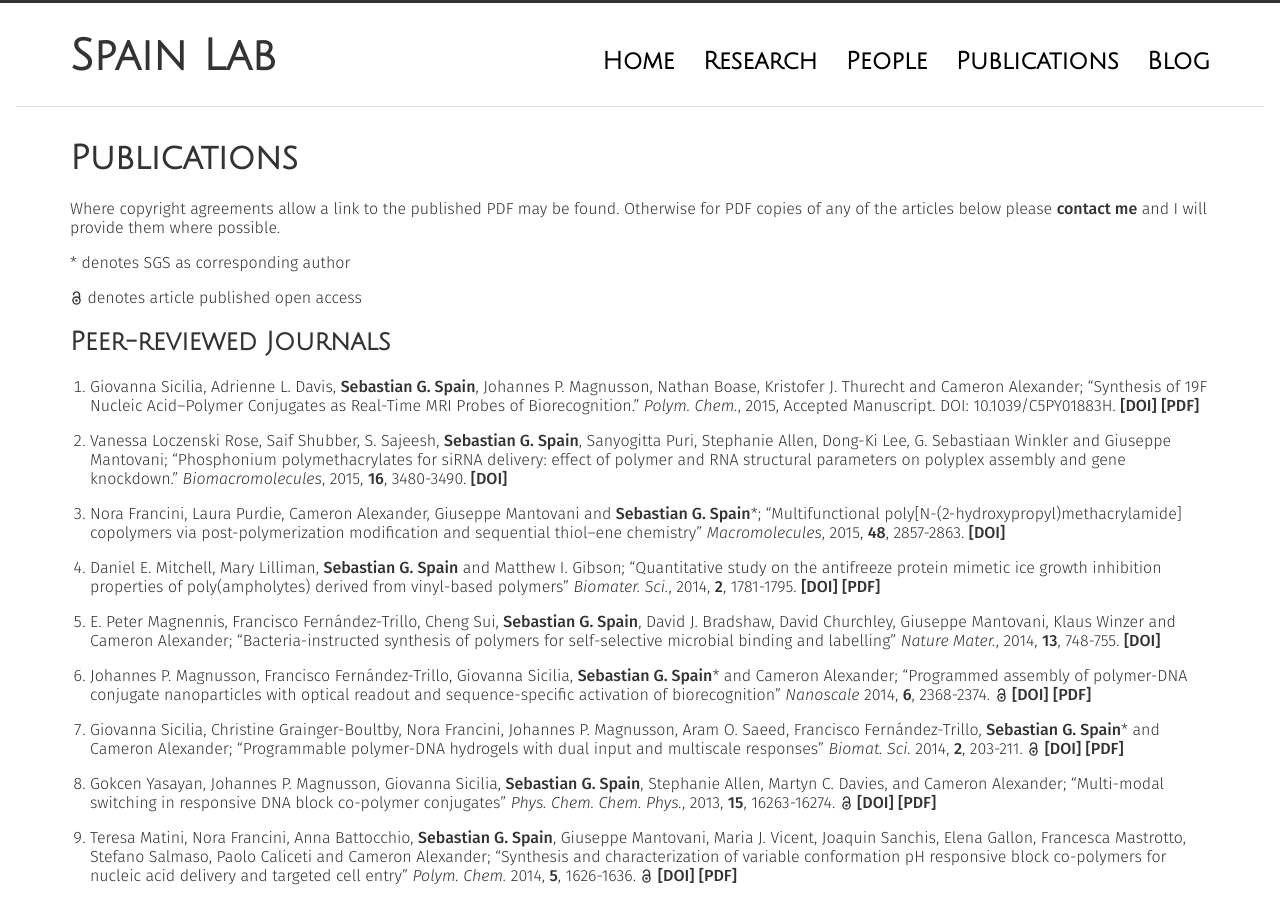
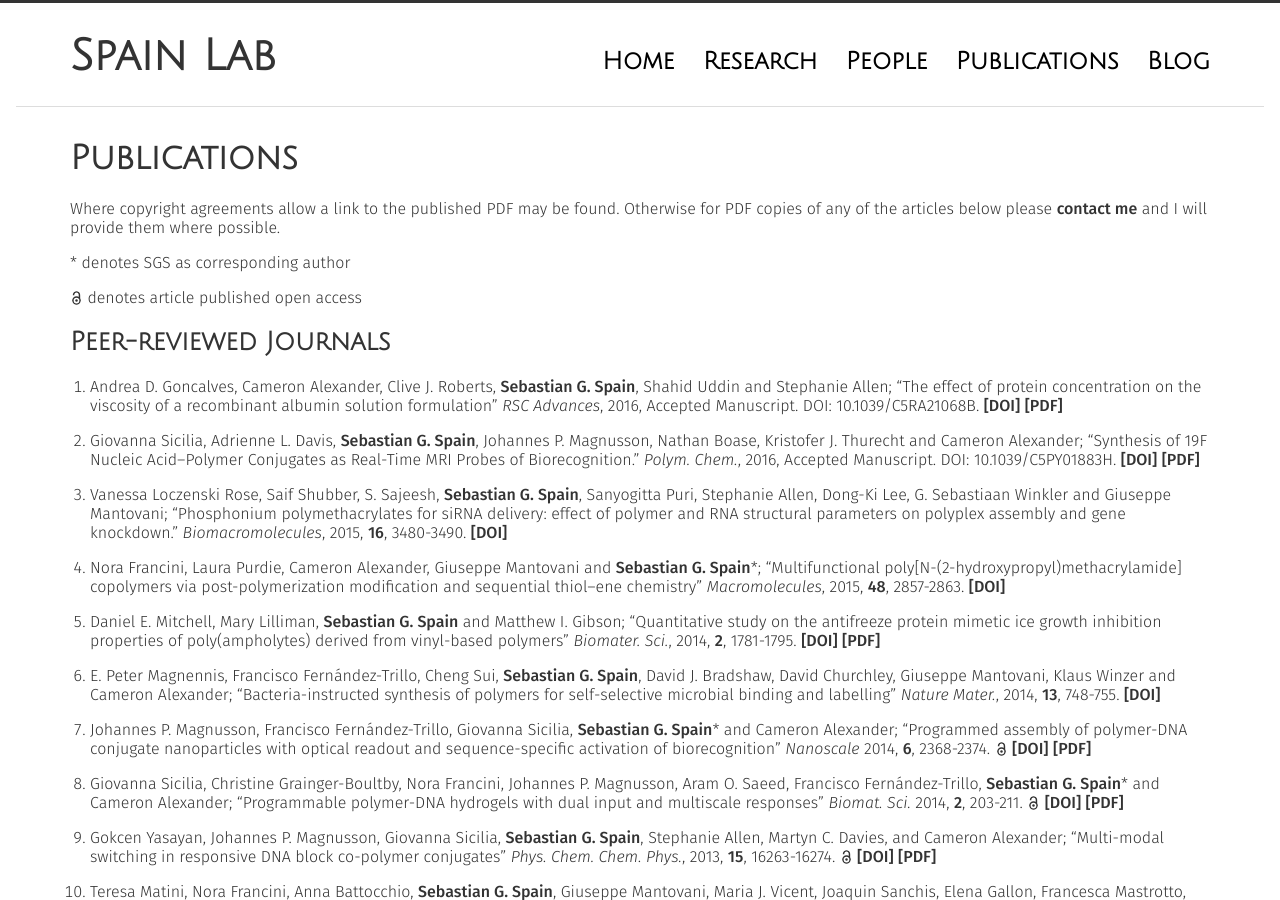
Before and after one commit to sebspain/sebspain.github.io, a Jekyll site: the page built from publications/index.md, in a window 1280 px wide and 900 px high. Built offline with Jekyll 4.4.1, drawn with Linux system fonts in a browser that asks for light colours; Markdown is read by kramdown in place of the engine named in the settings.

Commit message:
added ADG paper

```diff
--- a/publications/index.md
+++ b/publications/index.md
@@ -10,7 +10,9 @@ Where copyright agreements allow a link to the published PDF may be found. Other
 <img height="14px" src="/img/oa.svg" class="oa" alt="open access logo"> denotes article published open access
 
 ##Peer-reviewed Journals
-1. Giovanna Sicilia, Adrienne L. Davis, <strong>Sebastian G. Spain</strong>, Johannes P. Magnusson, Nathan Boase, Kristofer J. Thurecht and Cameron Alexander; "Synthesis of 19F Nucleic Acid–Polymer Conjugates as Real-Time MRI Probes of Biorecognition." <em>Polym. Chem.</em>, 2015, Accepted Manuscript. DOI: 10.1039/C5PY01883H. [\[DOI\]](http://dx.doi.org/10.1039/C5PY01883H) [\[PDF\]](http://sebspain.co.uk/publications/PDFs/2016/c5py01883h_accepted.pdf)
+1. Andrea D. Goncalves, Cameron Alexander, Clive J. Roberts, <strong>Sebastian G. Spain</strong>, Shahid Uddin and Stephanie Allen; "The effect of protein concentration on the viscosity of a recombinant albumin solution formulation" <em>RSC Advances</em>, 2016, Accepted Manuscript. DOI: 10.1039/C5RA21068B. [\[DOI\]](http://dx.doi.org/10.1039/C5RA21068B) [\[PDF\]](http://sebspain.co.uk/publications/PDFs/2016/c5ra21068b_accepted.pdf)
+
+1. Giovanna Sicilia, Adrienne L. Davis, <strong>Sebastian G. Spain</strong>, Johannes P. Magnusson, Nathan Boase, Kristofer J. Thurecht and Cameron Alexander; "Synthesis of 19F Nucleic Acid–Polymer Conjugates as Real-Time MRI Probes of Biorecognition." <em>Polym. Chem.</em>, 2016, Accepted Manuscript. DOI: 10.1039/C5PY01883H. [\[DOI\]](http://dx.doi.org/10.1039/C5PY01883H) [\[PDF\]](http://sebspain.co.uk/publications/PDFs/2016/c5py01883h_accepted.pdf)
 
 1. Vanessa Loczenski Rose, Saif Shubber, S. Sajeesh, <strong>Sebastian G. Spain</strong>, Sanyogitta Puri, Stephanie Allen, Dong-Ki Lee, G. Sebastiaan Winkler and Giuseppe Mantovani; "Phosphonium polymethacrylates for siRNA delivery: effect of polymer and
 RNA structural parameters on polyplex assembly and gene knockdown." <em>Biomacromolecules</em>, 2015, <strong>16</strong>, 3480-3490. [\[DOI\]](http://dx.doi.org/10.1021/acs.biomac.5b00898)
```
